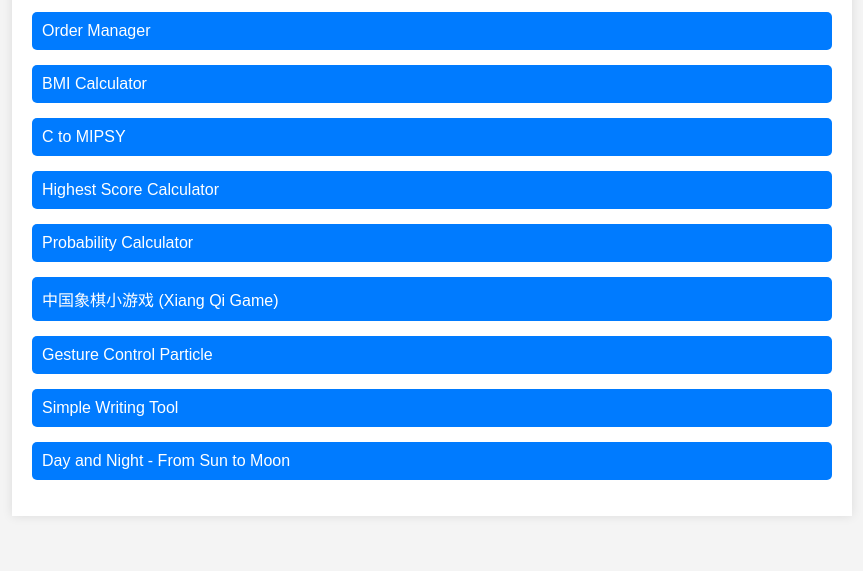
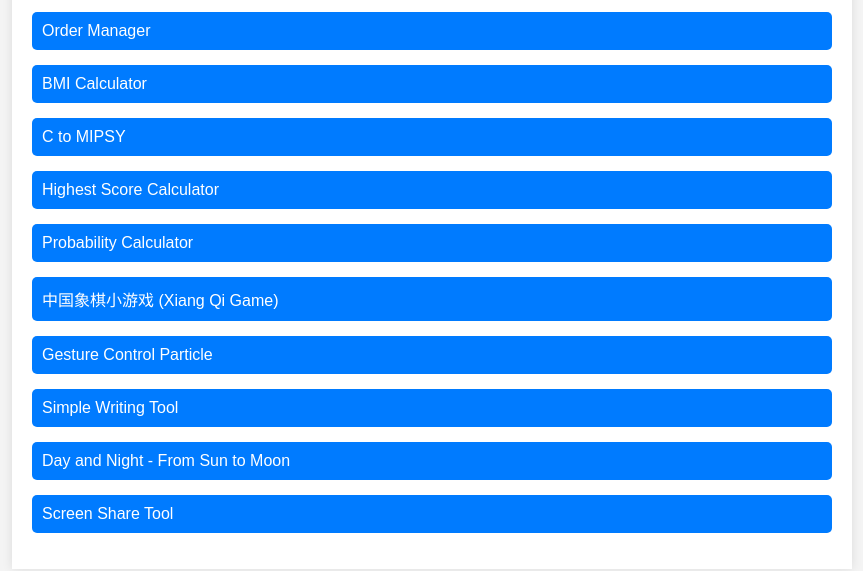
Before and after one commit to suncen07/suncen07.github.io, a plain HTML site: page app/index.html in a window 1280 px wide. Shown: the part 141-712 px from the top of the page, without its empty margins (208-1071 px from the left). Drawn offline with Linux system fonts and the light colour scheme.

Commit message:
feat: add app entry for screen-share

```diff
--- a/app/index.html
+++ b/app/index.html
@@ -56,6 +56,7 @@
             <li><a href="https://suncen07.github.io/app/gesture-particle" target="_blank">Gesture Control Particle</a></li>
             <li><a href="https://suncen07.github.io/app/writing-tool" target="_blank">Simple Writing Tool</a></li>
             <li><a href="https://suncen07.github.io/app/intro" target="_blank">Day and Night - From Sun to Moon</a></li>
+            <li><a href="https://suncen07.github.io/app/screen-share" target="_blank">Screen Share Tool</a></li>
         </ul>
     </div>
 
```
Also changed, not shown: app/screen-share.html (renamed from screen-share.html).
